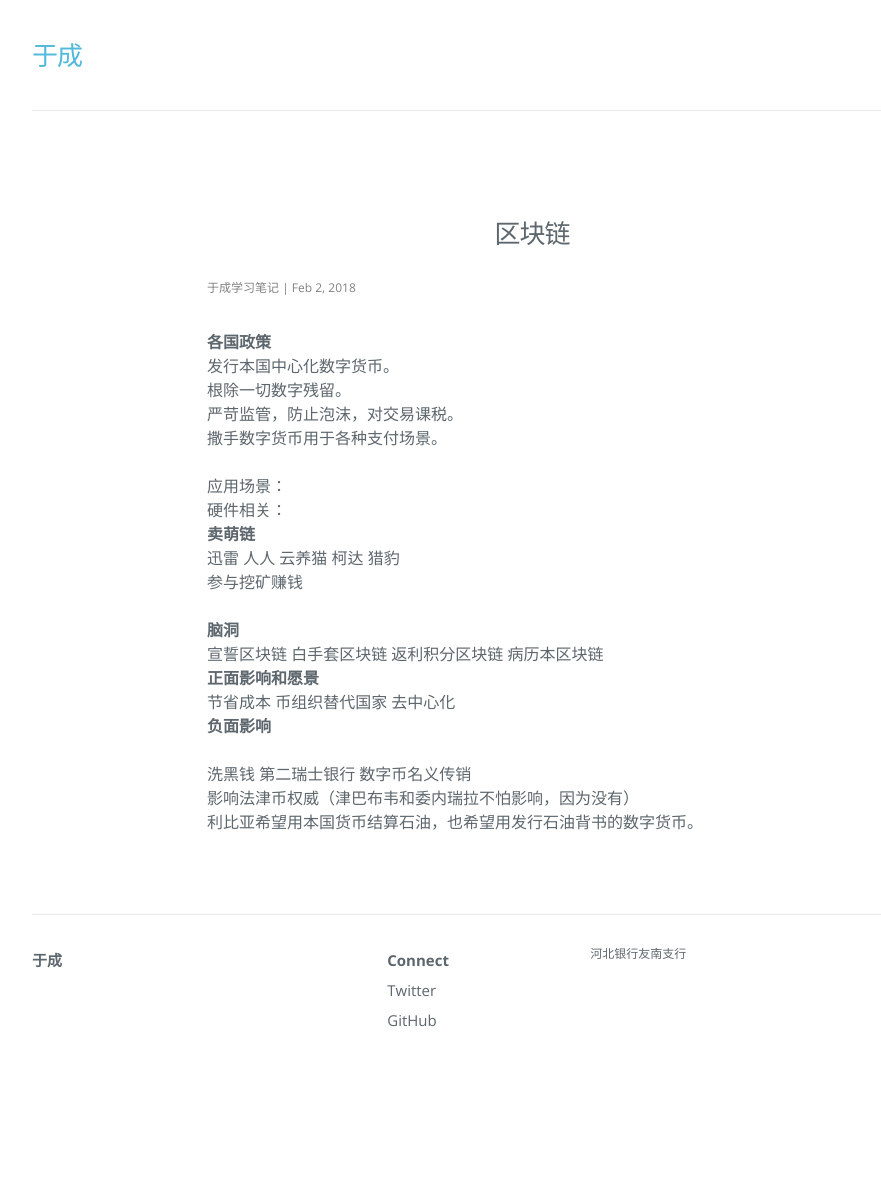
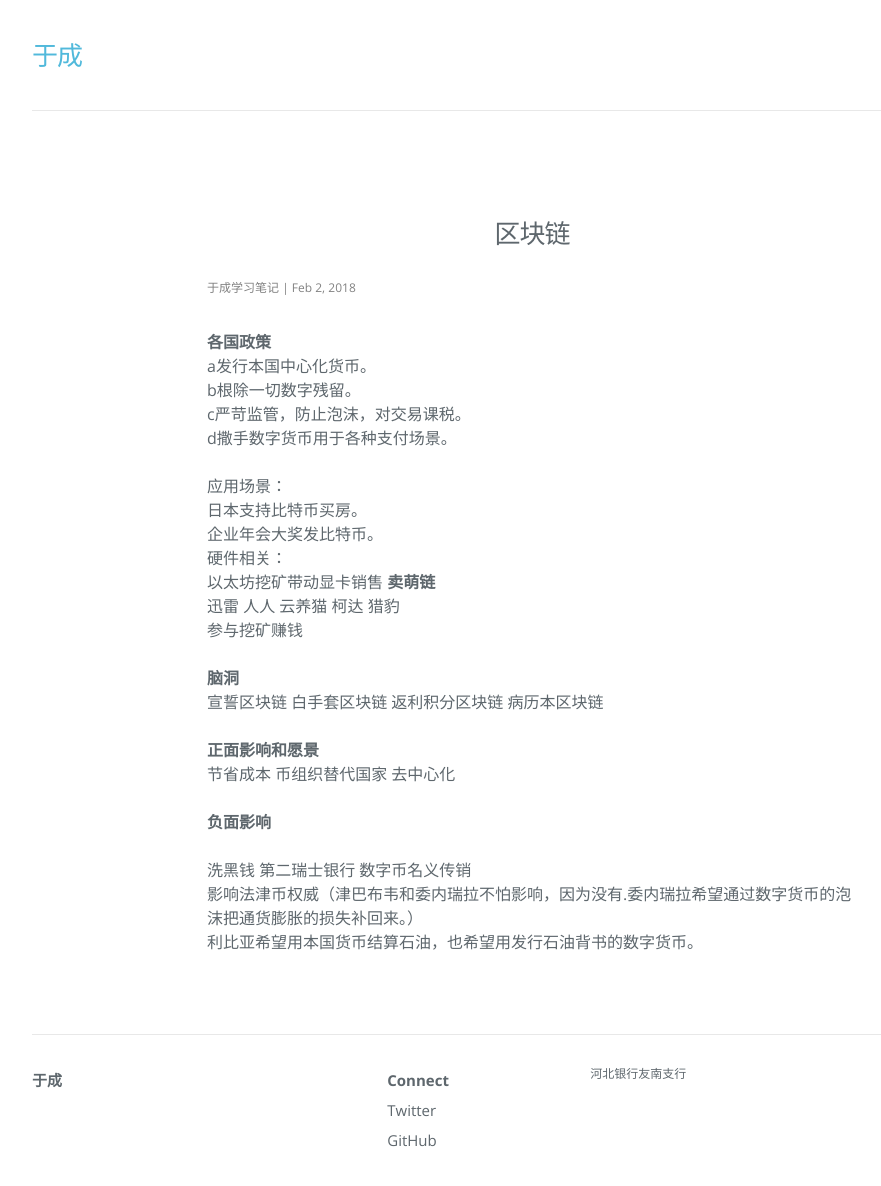
Before and after one commit to hebbank/jekyll, a Jekyll site: the page built from _posts/2018-02-02-qkl.md, in a window 1280 px wide and 1223 px high. Shown: the top 1186 px of the window, without its empty margins (108-989 px from the left). Built offline with Jekyll 4.4.1, drawn with Linux system fonts in a browser that asks for light colours; nearby versions of some CDN libraries.

Commit message:
Update 区块链

```diff
--- a/_posts/2018-02-02-qkl.md
+++ b/_posts/2018-02-02-qkl.md
@@ -5,24 +5,28 @@ categories: 区块链
 tags: ''
 ---
 **各国政策**
-发行本国中心化数字货币。
-根除一切数字残留。
-严苛监管，防止泡沫，对交易课税。
-撒手数字货币用于各种支付场景。
-
+a发行本国中心化货币。
+b根除一切数字残留。
+c严苛监管，防止泡沫，对交易课税。
+d撒手数字货币用于各种支付场景。
 
 应用场景：
+日本支持比特币买房。
+企业年会大奖发比特币。
 硬件相关：
+  以太坊挖矿带动显卡销售
 **卖萌链**
   迅雷 人人 云养猫 柯达   猎豹
   参与挖矿赚钱
 
   **脑洞**
 宣誓区块链 白手套区块链 返利积分区块链 病历本区块链
-  **正面影响和愿景**
+
+**正面影响和愿景**
   节省成本  币组织替代国家  去中心化
+
 **负面影响**
 
 洗黑钱  第二瑞士银行  数字币名义传销
-影响法津币权威（津巴布韦和委内瑞拉不怕影响，因为没有）
+影响法津币权威（津巴布韦和委内瑞拉不怕影响，因为没有.委内瑞拉希望通过数字货币的泡沫把通货膨胀的损失补回来。）
 利比亚希望用本国货币结算石油，也希望用发行石油背书的数字货币。
```
